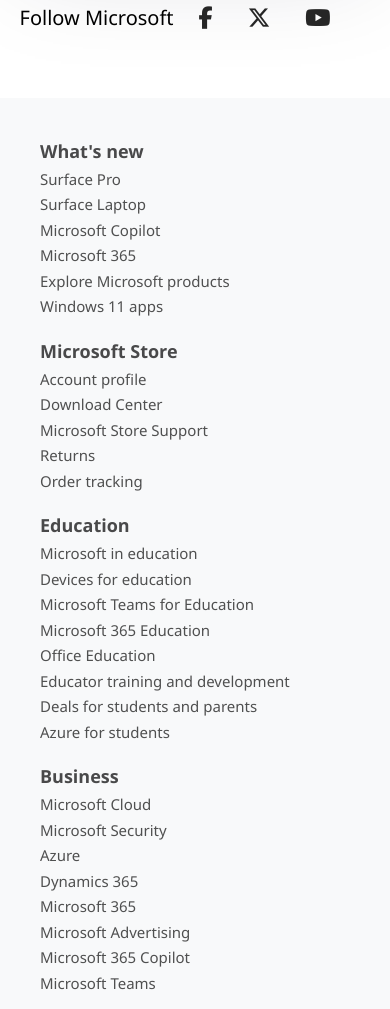
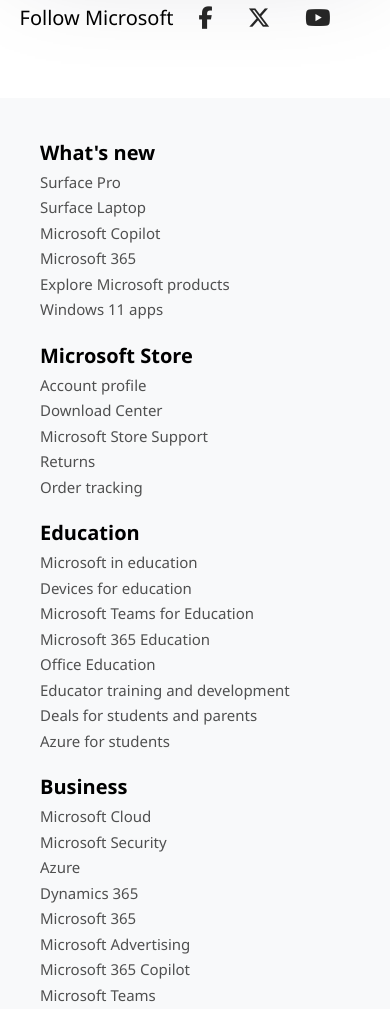
Before and after one commit to ratandeep1017/Microsoft-Front-Page-UI, a plain HTML site: page index.html in a window 390 px wide. Shown: the part 4884-5893 px from the top of the page. Drawn offline with Linux system fonts and the light colour scheme.

Commit message:
Update style.css

```diff
--- a/style.css
+++ b/style.css
@@ -469,7 +469,14 @@ p {
         gap: 3px;
 
     }
-
+.footer .footer-section p {
+    padding: 0px;
+    margin: 0px;
+    font-size: 20px;
+    font-weight: 600;
+    opacity: 1;
+    line-height: 1.5;
+}
     .footer .footer-section a {
         font-size: 15px;
     }
```
